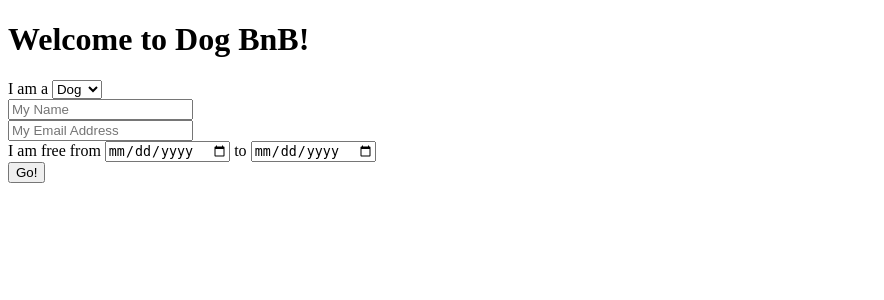
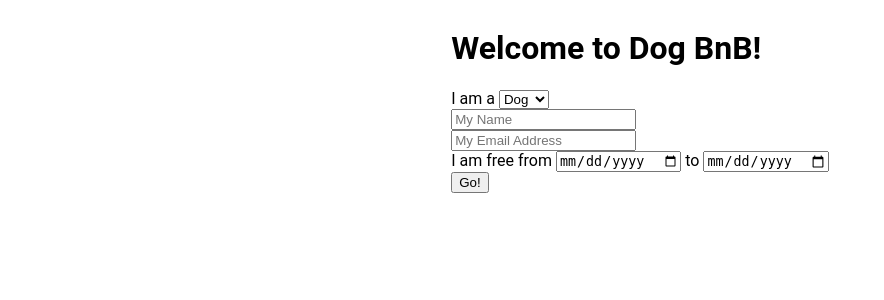
Before and after one commit to rtoal/dogbnb, a Python web app: template templates/index.html in a window 1280 px wide. Shown: the top 300 px of the page, without its empty margins (0-884 px from the left). Run offline with Jinja, Linux system fonts and the light colour scheme; the template is opened without the code that fills it, so the values that code supplies are empty.

Commit message:
Method=GET

```diff
--- a/templates/index.html
+++ b/templates/index.html
@@ -3,11 +3,21 @@
 
 <head>
   <title>Dog BnB</title>
+<style>
+body {
+  display: flex;
+  font-family: Roboto;
+}
+.main {
+  margin: auto;
+}
+</style>
 </head>
 
 <body>
+  <div class="main">
     <h1>Welcome to Dog BnB!</h1>
-  <form method="POST" action="/match">
+    <form method="GET" action="/match">
       <div class="input" name="client-type">
         I am a
         <select>
@@ -31,6 +41,7 @@
         <button action="submit">Go!</submit>
       </div>
     </form>
+  </div>
 </body>
 
 </html>
```
Lines whose indentation alone changed are shown as unchanged.
